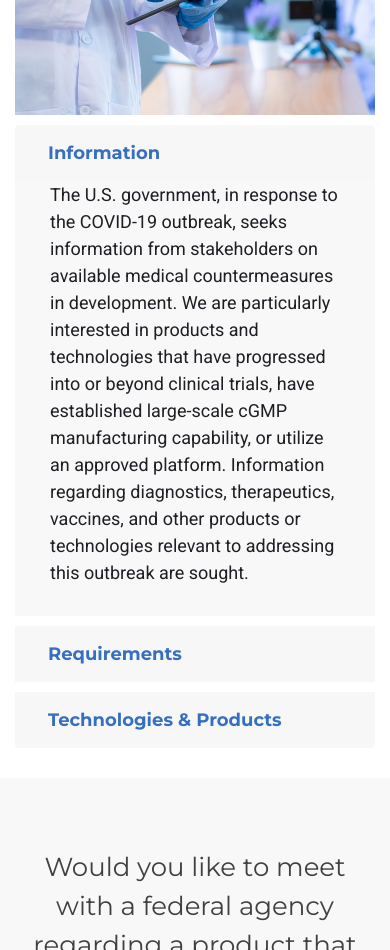
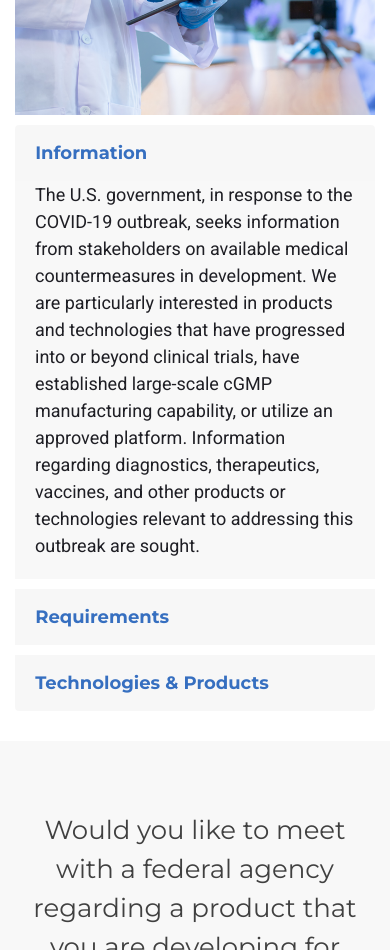
Before and after one commit to abhimanyusoni/medical_countermeasures, a plain HTML site: page index.html in a window 390 px wide. Shown: the part 2320-3270 px from the top of the page. Drawn offline with nearby package versions, Linux system fonts and the light colour scheme.

Commit message:
Update responsive.css

```diff
--- a/css/responsive.css
+++ b/css/responsive.css
@@ -7,6 +7,9 @@
     }
     #seeking_submissions .sk_sub_dtls .accordion .card-body {
         min-height: 270px;
+    }
+    #seeking_submissions .sk_sub_dtls .accordion .card .card-header {
+        padding: 0.5rem 0.45rem;
     }
     #seeking_submissions .sk_sub_dtls .accordion .card .card-header button {
         font-size: 22px;
@@ -196,4 +199,11 @@
     #horizontal_tabs .tabs_main .tab button {
         width: 100%;
     }
+    #seeking_submissions .sk_sub_dtls .accordion .card-body {
+        min-height: 270px;
+        padding: 0 20px 20px;
+    }
+    #seeking_submissions .sk_sub_dtls .accordion .card .card-header {
+        padding: 0.5rem 0.45rem;
+    }
 }
```
